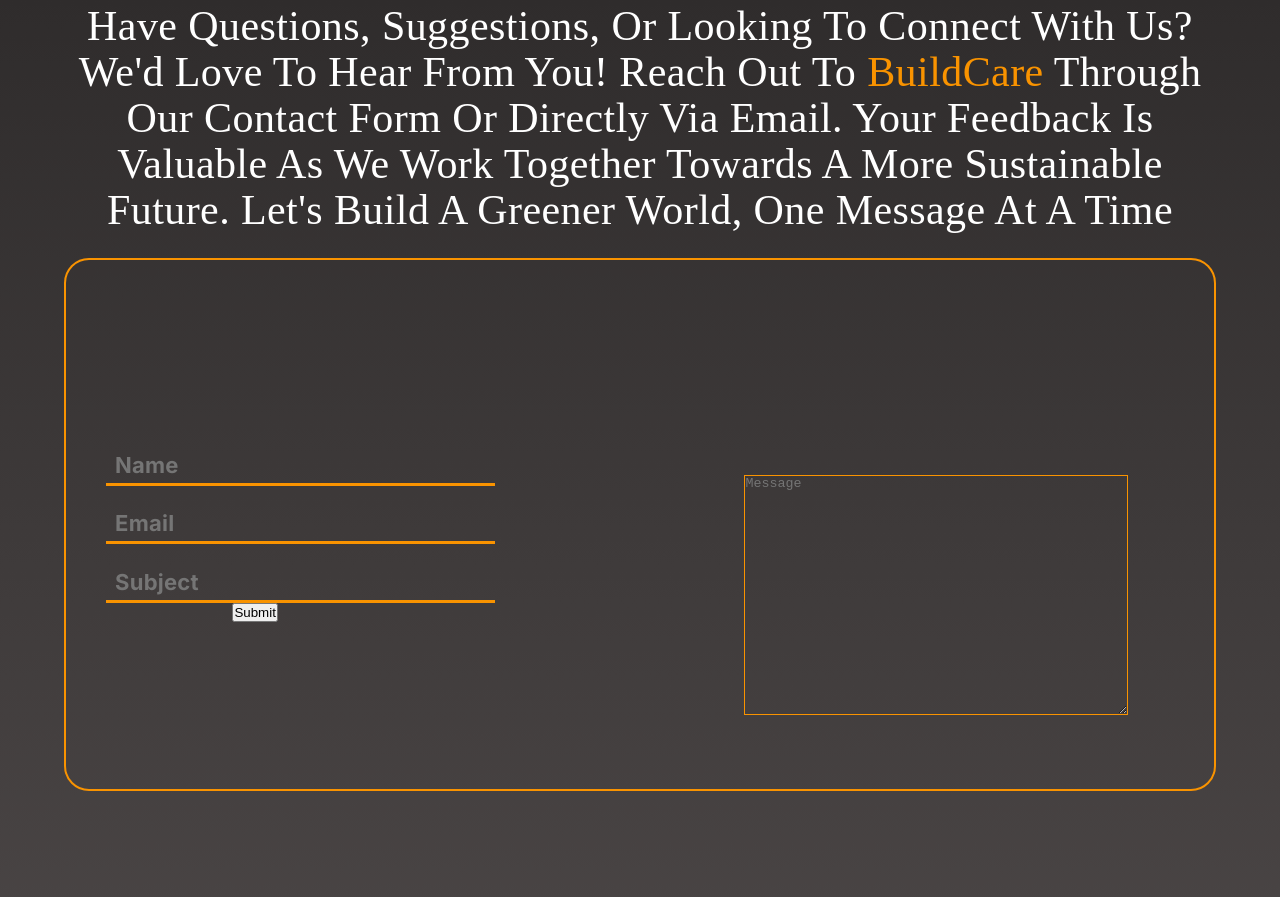
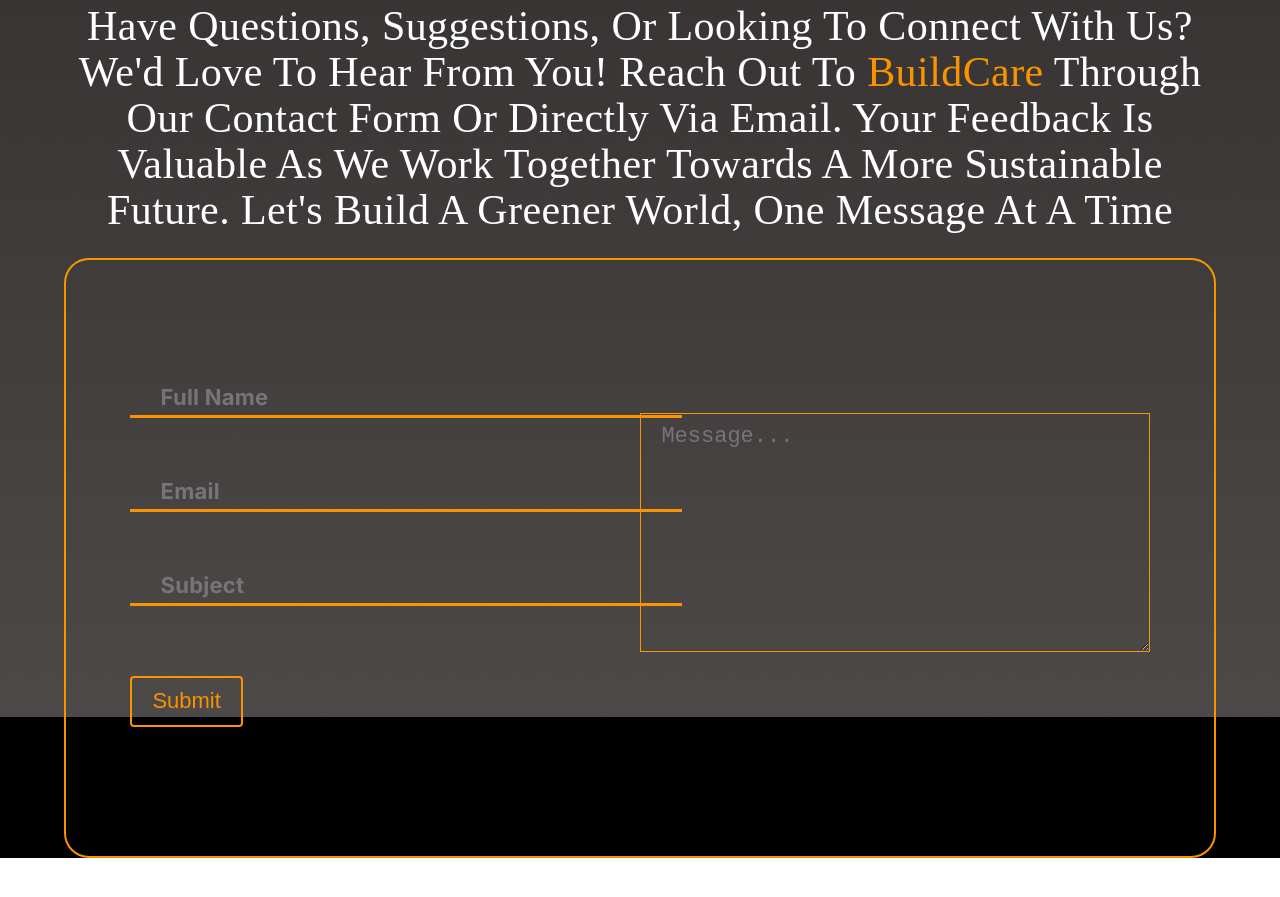
Before and after one commit to AyeshaIrshad1337/CareBuild, a plain HTML site: page template/index.html in a window 1280 px wide. Shown: the part 2783-3680 px from the top of the page. After the commit the page ends 3641 px from the top, so only its background shows below. Drawn offline with Linux system fonts and the light colour scheme.

Commit message:
Landing Page Completed

```diff
--- a/template/index.html
+++ b/template/index.html
@@ -93,10 +93,10 @@
   <div style="margin-left: 5%; width: 90%; height: 100%; text-align: center; margin-top: 5%;"><span style="color: white; font-size: 42px; font-family: Lateef; font-weight: 400; text-transform: capitalize; line-height: 46px; letter-spacing: 0.42px; word-wrap: break-word">Have questions, suggestions, or looking to connect with us? We'd love to hear from you! Reach out to </span><span style="color: #F99300; font-size: 42px; font-family: Lateef; font-weight: 400; text-transform: capitalize; line-height: 46px; letter-spacing: 0.42px; word-wrap: break-word">BuildCare</span><span style="color: white; font-size: 42px; font-family: Lateef; font-weight: 400; text-transform: capitalize; line-height: 46px; letter-spacing: 0.42px; word-wrap: break-word"> through our contact form or directly via email. Your feedback is valuable as we work together towards a more sustainable future. Let's build a greener world, one message at a time</span></div>
   <div class="contact-info">
     <form action="" method="get">
-        <input type="text" name="name" placeholder="Name" required> <br>
+        <input type="text"name="name" placeholder="Full Name" required> <br>
         <input type="email" name="email" placeholder="Email" required> <br>
         <input type="subject" name="name" placeholder="Subject" required><br>
-        <textarea name="message" rows="5" placeholder="Message" required></textarea>
+        <textarea name="message" rows="5" placeholder="Message..." required></textarea><br>
         <button type="button">Submit</button>
     </form>
   </div>
--- a/template/style.css
+++ b/template/style.css
@@ -8,13 +8,10 @@
 
 }
   html{
-     height:  3890px;
+     height:  3500px;
     background: linear-gradient(180deg, black 28%, rgb(78, 73, 73) 100%);
     scroll-behavior: smooth;
 
-}
-body{
-    background: rgba(77.56, 73.04, 73.04, 0);
 }
 /* HEADER */
 header{
@@ -346,12 +343,13 @@ main .cointainer-feature-service .eclipse-1{
 }
 .Contact-us{
     margin-top: -33%;
+
 }
 .Contact-us h1{
     color: #F99300;
 font-size: 60px;
 font-family: Inter;
-font-weight: 900;
+font-weight: 300;
 text-transform: uppercase;
 line-height: 24px;
 letter-spacing: 0.60px;
@@ -359,16 +357,19 @@ word-wrap: break-word;
 }
 .Contact-us .contact-info{
     width: 90%;
-    height: 100%;
+    height: 600px;
     margin-top: 2%;
-    display: flex;
-    padding: 13%;
+    padding: 5%;
 margin-left: 5%;
     color: #F99300;
     border-radius: 25px;
+    position: relative;
     border: 2px #F99300 solid;
+
 }
 .Contact-us input{
+    margin-top: -5%;
+    position: relative;
     background: transparent;
     padding-top: 5%;
     padding-left: 3%;
@@ -376,7 +377,7 @@ margin-left: 5%;
     color: white;
     font-size: 22px;
     font-family: Inter;
-    font-weight: 400;
+    font-weight: 200;
     text-transform: capitalize;
     line-height: 24px;
     letter-spacing: 0.22px;
@@ -384,16 +385,38 @@ margin-left: 5%;
     border-style: none;
     border-bottom: 3px solid #F99300;
     padding-bottom: 6px;
-    margin-left: -40%;
+    /* margin-left: %; */
     margin-top: 10px;
 }
 .Contact-us textarea{
-    position: absolute;
+
     background: transparent;
     border-color: #F99300;
-    width: 30%;
+   border: 1px solid #F99300;
+    width: 50%;
+    height: 900px;
     height: 30%;
-    height: 30%;
-    margin-top: -10%;
-    margin-left: 40%;
+    margin-top: -19%;
+    margin-left: 50%;
+    font-size: 22px;
+    padding-left: 2%;
+    padding-top: 1%;
+    padding-bottom: 10%;
+    color:white;
 }
+.Contact-us textarea::after{
+    border-color: #F99300;
+}
+.Contact-us button{
+    color: #F99300;
+    background:transparent;
+    border: 2px solid #F99300;
+    padding:1% 2%;
+    margin-top: 2%;
+    font-size: 22px;
+    border-radius: 4px;
+}
+.Contact-us button:hover{
+    background-color: #F99300;
+    color:white;
+}
```
